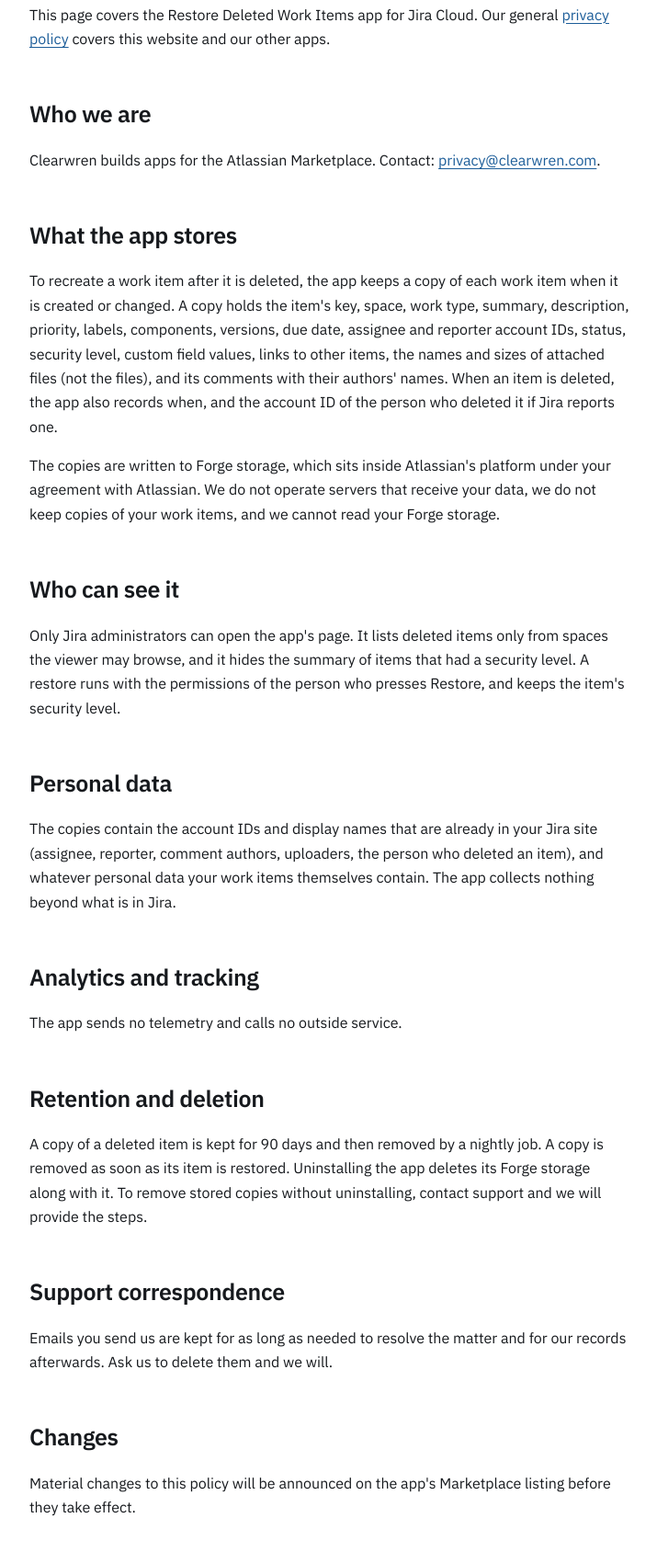
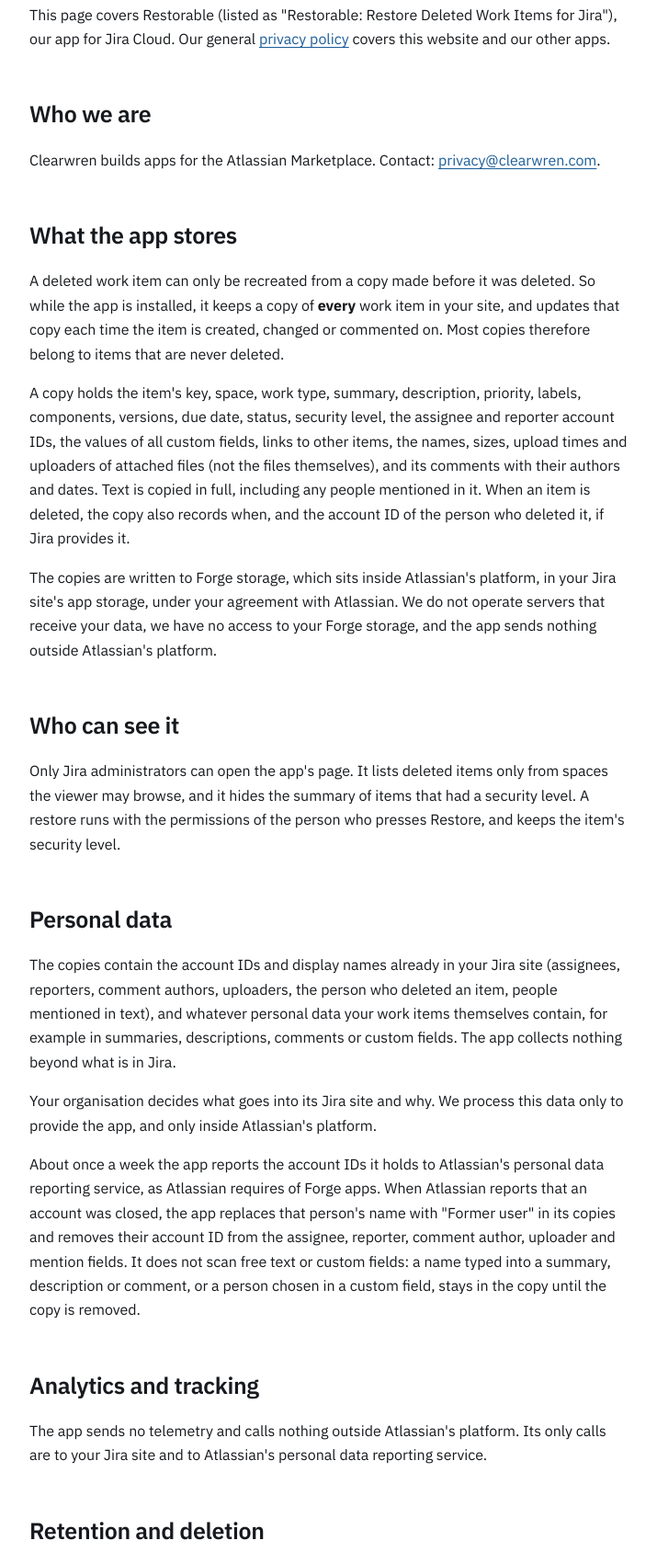
Before and after one commit to amitmazuz369/clearwren-site, a plain HTML site: page site/restore-privacy.html in a window 1280 px wide. Shown: the part 222-1910 px from the top of the page at 92% size, without its empty margins (48-763 px from the left). Drawn offline with Linux system fonts and the light colour scheme.

Commit message:
Restorable privacy page matches the app; uninstall wording follows Atlassian's Forge data lifecycle

```diff
--- a/site/restore-privacy.html
+++ b/site/restore-privacy.html
@@ -3,10 +3,10 @@
 <head>
 <meta charset="utf-8">
 <meta name="viewport" content="width=device-width, initial-scale=1">
-<title>Privacy policy: Restore Deleted Work Items — Clearwren</title>
-<meta name="description" content="What the Restore Deleted Work Items app for Jira stores, where it stays, and how long it is kept.">
-<meta property="og:title" content="Privacy policy: Restore Deleted Work Items — Clearwren">
-<meta property="og:description" content="What the Restore Deleted Work Items app for Jira stores, where it stays, and how long it is kept.">
+<title>Privacy policy: Restorable for Jira — Clearwren</title>
+<meta name="description" content="What Restorable (Restore Deleted Work Items for Jira) stores, where it stays, how long it is kept and how personal data is handled.">
+<meta property="og:title" content="Privacy policy: Restorable for Jira — Clearwren">
+<meta property="og:description" content="What Restorable (Restore Deleted Work Items for Jira) stores, where it stays, how long it is kept and how personal data is handled.">
 <meta property="og:type" content="website">
 <meta property="og:image" content="https://clearwren.com/assets/og/clearwren.png">
 <meta property="og:image:width" content="1200">
@@ -46,13 +46,14 @@
 </header>
 <main id="content" tabindex="-1">
   <div class="wrap">
-<h1>Privacy policy: Restore Deleted Work Items for Jira</h1>
+<h1>Privacy policy: Restorable for Jira</h1>
 <p class="muted">Last updated: 5 November 2026</p>
 
 <div class="prose">
   <p>
-    This page covers the Restore Deleted Work Items app for Jira Cloud. Our general
-    <a href="/privacy.html">privacy policy</a> covers this website and our other apps.
+    This page covers Restorable (listed as "Restorable: Restore Deleted Work Items for Jira"), our app
+    for Jira Cloud. Our general <a href="/privacy.html">privacy policy</a> covers this website and our
+    other apps.
   </p>
 
   <h2>Who we are</h2>
@@ -63,18 +64,24 @@
 
   <h2>What the app stores</h2>
   <p>
-    To recreate a work item after it is deleted, the app keeps a copy of each work item when
-    it is created or changed. A copy holds the item's key, space, work type, summary,
-    description, priority, labels, components, versions, due date, assignee and reporter
-    account IDs, status, security level, custom field values, links to other items, the names
-    and sizes of attached files (not the files), and its comments with their authors' names.
-    When an item is deleted, the app also records when, and the account ID of the person who
-    deleted it if Jira reports one.
+    A deleted work item can only be recreated from a copy made before it was deleted. So while the
+    app is installed, it keeps a copy of <strong>every</strong> work item in your site, and updates that copy
+    each time the item is created, changed or commented on. Most copies therefore belong to items
+    that are never deleted.
   </p>
   <p>
-    The copies are written to Forge storage, which sits inside Atlassian's platform under
-    your agreement with Atlassian. We do not operate servers that receive your data, we do
-    not keep copies of your work items, and we cannot read your Forge storage.
+    A copy holds the item's key, space, work type, summary, description, priority, labels,
+    components, versions, due date, status, security level, the assignee and reporter account IDs,
+    the values of all custom fields, links to other items, the names, sizes, upload times and
+    uploaders of attached files (not the files themselves), and its comments with their authors and
+    dates. Text is copied in full, including any people mentioned in it. When an item is deleted,
+    the copy also records when, and the account ID of the person who deleted it, if Jira provides it.
+  </p>
+  <p>
+    The copies are written to Forge storage, which sits inside Atlassian's platform, in your Jira
+    site's app storage, under your agreement with Atlassian. We do not operate servers that receive
+    your data, we have no access to your Forge storage, and the app sends nothing outside
+    Atlassian's platform.
   </p>
 
   <h2>Who can see it</h2>
@@ -87,22 +94,45 @@
 
   <h2>Personal data</h2>
   <p>
-    The copies contain the account IDs and display names that are already in your Jira site
-    (assignee, reporter, comment authors, uploaders, the person who deleted an item), and whatever personal data your work
-    items themselves contain. The app collects nothing beyond what is in Jira.
+    The copies contain the account IDs and display names already in your Jira site (assignees,
+    reporters, comment authors, uploaders, the person who deleted an item, people mentioned in
+    text), and whatever personal data your work items themselves contain, for example in
+    summaries, descriptions, comments or custom fields. The app collects nothing beyond what is
+    in Jira.
+  </p>
+  <p>
+    Your organisation decides what goes into its Jira site and why. We process this data only to
+    provide the app, and only inside Atlassian's platform.
+  </p>
+  <p>
+    About once a week the app reports the account IDs it holds to Atlassian's personal data
+    reporting service, as Atlassian requires of Forge apps. When Atlassian reports that an
+    account was closed, the app replaces that person's name with "Former user" in its copies and
+    removes their account ID from the assignee, reporter, comment author, uploader and mention
+    fields. It does not scan free text or custom fields: a name typed into a summary, description
+    or comment, or a person chosen in a custom field, stays in the copy until the copy is removed.
   </p>
 
   <h2>Analytics and tracking</h2>
   <p>
-    The app sends no telemetry and calls no outside service.
+    The app sends no telemetry and calls nothing outside Atlassian's platform. Its only calls are
+    to your Jira site and to Atlassian's personal data reporting service.
   </p>
 
   <h2>Retention and deletion</h2>
+  <ul>
+    <li>A copy of a work item that still exists is kept while the app is installed, and updated
+      when the item changes.</li>
+    <li>A copy of a deleted item is kept for 90 days, then removed by a nightly job.</li>
+    <li>A copy is removed as soon as its item is restored; the restored item gets a fresh copy.</li>
+    <li>When the app is uninstalled, Atlassian deletes the app's Forge storage under its own data
+      lifecycle for Forge apps: the data is first marked as deleted, can be relinked if the app is
+      reinstalled within 21 days, and is then removed permanently at the end of Atlassian's
+      retention period. See Atlassian's
+      <a href="https://developer.atlassian.com/platform/forge/storage-reference/hosted-storage-data-lifecycle/">data lifecycle for Forge-hosted storage</a>.</li>
+  </ul>
   <p>
-    A copy of a deleted item is kept for 90 days and then removed by a nightly job. A copy is
-    removed as soon as its item is restored. Uninstalling the app deletes its Forge storage
-    along with it. To remove stored copies without uninstalling, contact support and we will
-    provide the steps.
+    To remove stored copies without uninstalling, contact support and we will provide the steps.
   </p>
 
   <h2>Support correspondence</h2>
```
Also changed, not shown: site/privacy.html (+3 -1 lines), site/restorable.html (+4 -3 lines), site/security.html (+5 -4 lines), site/terms.html (+1 -1 lines).
